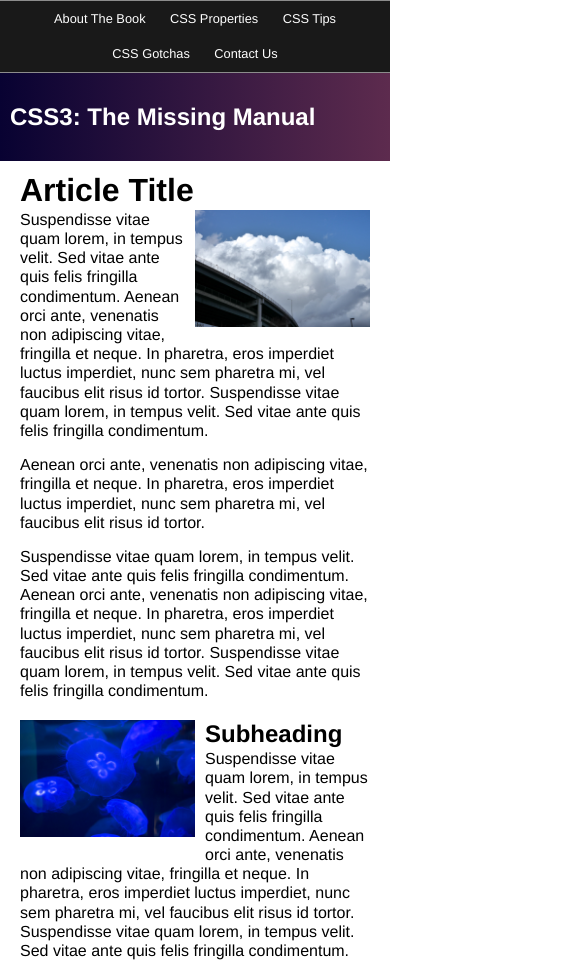
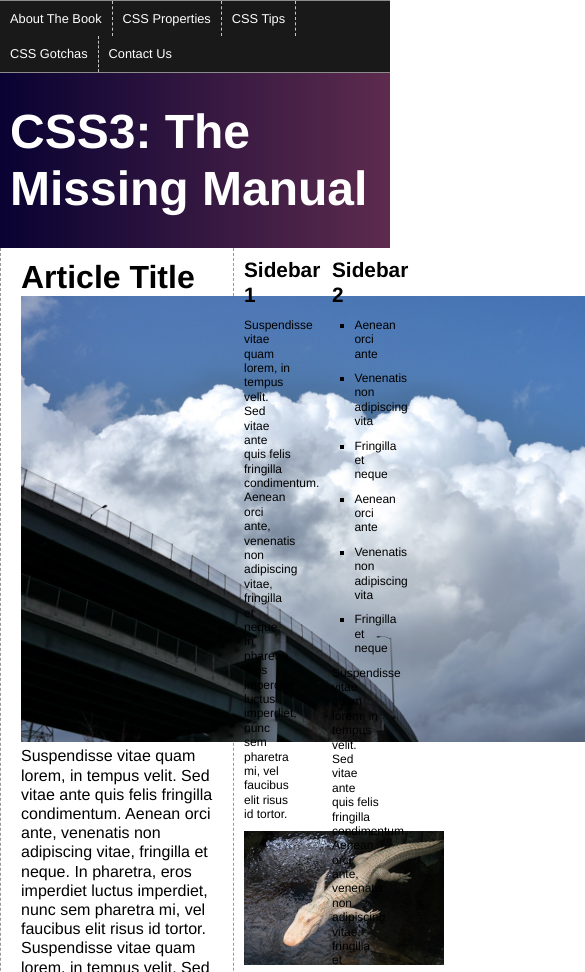
Before and after one commit to Timurdov/web_design, a plain HTML site: page lec_7/new-source-order.html in a window 390 px wide. Shown: the top 972 px of the page, 585 px wide, since content can reach past the window. Drawn offline with Linux system fonts and the light colour scheme.

Commit message:
lec_7 has been changed

```diff
--- a/lec_7/new-source-order.html
+++ b/lec_7/new-source-order.html
@@ -29,10 +29,10 @@
 <!-- main content goes here -->
 <article class="main">
   <h2>Article Title</h2>
-  <p><img src="imgs/clouds.jpg" alt="Clouds" class="half right">Suspendisse vitae quam lorem, in tempus velit. Sed vitae ante quis felis fringilla condimentum. Aenean orci ante, venenatis non adipiscing vitae, fringilla et neque. In pharetra, eros imperdiet luctus imperdiet, nunc sem pharetra mi, vel faucibus elit risus id tortor. Suspendisse vitae quam lorem, in tempus velit. Sed vitae ante quis felis fringilla condimentum.</p>
+  <p><img src="imgs/clouds.jpg" alt="Clouds" width="670" height="446" class="half right">Suspendisse vitae quam lorem, in tempus velit. Sed vitae ante quis felis fringilla condimentum. Aenean orci ante, venenatis non adipiscing vitae, fringilla et neque. In pharetra, eros imperdiet luctus imperdiet, nunc sem pharetra mi, vel faucibus elit risus id tortor. Suspendisse vitae quam lorem, in tempus velit. Sed vitae ante quis felis fringilla condimentum.</p>
   <p>Aenean orci ante, venenatis non adipiscing vitae, fringilla et neque. In pharetra, eros imperdiet luctus imperdiet, nunc sem pharetra mi, vel faucibus elit risus id tortor. </p>
   <p>Suspendisse vitae quam lorem, in tempus velit. Sed vitae ante quis felis fringilla condimentum. Aenean orci ante, venenatis non adipiscing vitae, fringilla et neque. In pharetra, eros imperdiet luctus imperdiet, nunc sem pharetra mi, vel faucibus elit risus id tortor. Suspendisse vitae quam lorem, in tempus velit. Sed vitae ante quis felis fringilla condimentum. </p>
-  <h3><img src="imgs/jellyfish.jpg" alt="Jellyfish" class="half left">Subheading</h3>
+  <h3><img src="imgs/jellyfish.jpg" alt="Jellyfish" width="670" height="446" class="half left">Subheading</h3>
   <p>Suspendisse vitae quam lorem, in tempus velit. Sed vitae ante quis felis fringilla condimentum. Aenean orci ante, venenatis non adipiscing vitae, fringilla et neque. In pharetra, eros imperdiet luctus imperdiet, nunc sem pharetra mi, vel faucibus elit risus id tortor. Suspendisse vitae quam lorem, in tempus velit. Sed vitae ante quis felis fringilla condimentum. </p>
   <h3>Subheading</h3>
   <p>Suspendisse vitae quam lorem, in tempus velit. Sed vitae ante quis felis fringilla condimentum. Aenean orci ante, venenatis non adipiscing vitae, fringilla et neque. In pharetra, eros imperdiet luctus imperdiet, nunc sem pharetra mi, vel faucibus elit risus id tortor. Suspendisse vitae quam lorem, in tempus velit. Sed vitae ante quis felis fringilla condimentum. Aenean orci ante, venenatis non adipiscing vitae, fringilla et neque. In pharetra, eros imperdiet luctus imperdiet, nunc sem pharetra mi, vel faucibus elit risus id tortor. Suspendisse vitae quam lorem, in tempus velit. Sed vitae ante quis felis fringilla condimentum. Aenean orci ante, venenatis non adipiscing vitae, fringilla et neque. In pharetra, eros imperdiet luctus imperdiet, nunc sem pharetra mi, vel faucibus elit risus id tortor. Suspendisse vitae quam lorem, in tempus velit. Sed vitae ante quis felis fringilla condimentum. Aenean orci ante, venenatis non adipiscing vitae, fringilla et neque. In pharetra, eros imperdiet luctus imperdiet, nunc sem pharetra mi, vel faucibus elit risus id tor</p>
@@ -41,7 +41,7 @@
 <aside class="sidebar1">
   <h2>Sidebar 1</h2>
   <p>Suspendisse vitae quam lorem, in tempus velit. Sed vitae ante quis felis fringilla condimentum. Aenean orci ante, venenatis non adipiscing vitae, fringilla et neque. In pharetra, eros imperdiet luctus imperdiet, nunc sem pharetra mi, vel faucibus elit risus id tortor.  </p>
-  <p><img src="imgs/gator.jpg" alt="Gator"></p>
+  <p><img src="imgs/gator.jpg" alt="Gator" width="200" height="134"></p>
   <h3>Secondary Header</h3>
   <p>Suspendisse vitae quam lorem, in tempus velit. Sed vitae ante quis felis fringilla condimentum.  </p>
   <h3>Secondary Header</h3>
@@ -60,7 +60,7 @@
     <li> Fringilla et neque</li>
   </ul>
   <p>Suspendisse vitae quam lorem, in tempus velit. Sed vitae ante quis felis fringilla condimentum. Aenean orci ante, venenatis non adipiscing vitae, fringilla et neque. In pharetra, eros imperdiet luctus imperdiet, nunc sem pharetra mi, vel faucibus elit risus id tortor.Suspendisse vitae quam lorem, in tempus velit. </p>
-  <p><img src="imgs/mule.jpg" alt="Mule"></p>
+  <p><img src="imgs/mule.jpg" alt="Mule" width="200" height="134"></p>
   <p>Sed vitae ante quis felis fringilla condimentum. Aenean orci ante, venenatis non adipiscing vitae, fringilla et neque. In pharetra, eros imperdiet luctus imperdiet, nunc sem pharetra mi, vel faucibus elit risus id tortor.Suspendisse vitae quam lorem, in tempus velit. Sed vitae ante quis felis fringilla condimentum. Aenean orci ante, venenatis non adipiscing vitae, fringilla et neque. In pharetra, eros imperdiet luctus imperdiet, nunc sem pharetra mi, vel faucibus elit risus id tortor.</p>
 </aside>
 </div>
--- a/lec_7/styles.css
+++ b/lec_7/styles.css
@@ -140,19 +140,15 @@
 	margin: 0 auto;
 }*/
 
-.columnWrapper {
-float: left;
-width: 80%;
-}
 
 .sidebar1 {
   float: left;
-  width: 25%;
+  width: 20%;
   padding: 0 20px 0 10px;
 }
 .main {
-  float: right;
-  width: 75%;
+  float: left;
+  width: 60%;
   padding: 0 20px;
   border-left: dashed 1px rgb(153,153,153);
   border-right: dashed 1px rgb(153,153,153);
@@ -169,65 +165,3 @@
 	max-width: 1200px;
 	margin: 0 auto;
 }
-
-img {
-max-width: 100%;
-}
-
-img.half {
-max-width: 50%;
-}
-img.left {
-float: left;
-margin: 0 10px 10px 0;
-}
-img.right {
-float: right;
-margin: 0 0 10px 10px;
-}
-
-@media (min-width: 481px) and (max-width: 768px) {
-	.sidebar2 {
-		float: none;
-		width: auto;
-		clear: both;
-		border-top: 2px solid black;
-		padding-top: 10px;
-	}
-	.columnWrapper {
-		width: auto;
-	}
-	.main {
-		border-right: none;
-	}
-}
-
-@media (max-width:480px) {
-	.columnWrapper, .main, .sidebar1, .sidebar2 {
-		float: none;
-		width: auto;
-	}
-	.main {
-		border: none;
-	}
-	.sidebar1, .sidebar2 {
-		border-top: 2px solid black;
-		margin-top: 25px;
-		padding-top: 10px;
-	}
-	header h1 {
-		font-size: 1.5em;
-	}
-	nav {
-		text-align: center;
-	}
-	nav li {
-		float: none;
-		display: inline-block;
-	}
-	nav a {
-		float: none;
-		display: inline-block;
-		border: none;
-	}
-}
```
